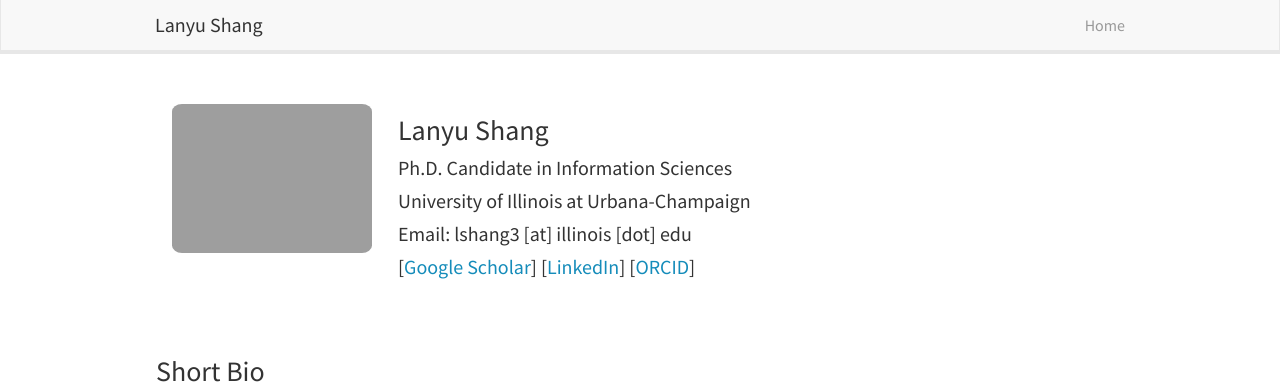
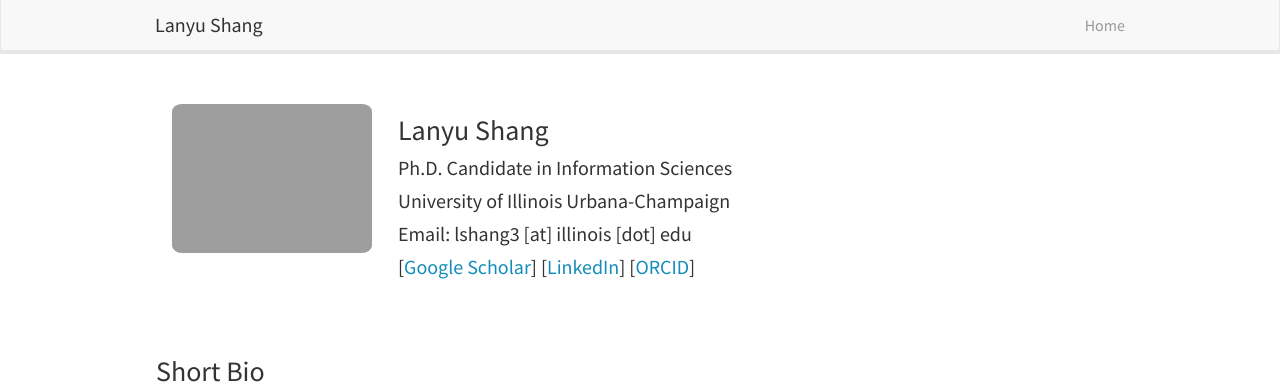
Before and after one commit to ShangLanyu/shanglanyu.github.io, a Jekyll site: the page built from _pages/home.md, in a window 1280 px wide and 900 px high. Shown: the top 384 px of the window. Built offline with Jekyll 4.4.1, drawn with Linux system fonts in a browser that asks for light colours; nearby versions of some CDN libraries.

```diff
--- a/_pages/home.md
+++ b/_pages/home.md
@@ -16,7 +16,7 @@ permalink: /
 
 ### Lanyu Shang
 #### Ph.D. Candidate in Information Sciences
-#### University of Illinois at Urbana-Champaign
+#### University of Illinois Urbana-Champaign
 #### Email: lshang3 [at] illinois [dot] edu
 #### \[[Google Scholar](https://scholar.google.com/citations?user=3sxZiyQAAAAJ)\] \[[LinkedIn](https://www.linkedin.com/in/shanglanyu/)\] \[[ORCID](https://orcid.org/0000-0002-7480-6889)\]
 
```
